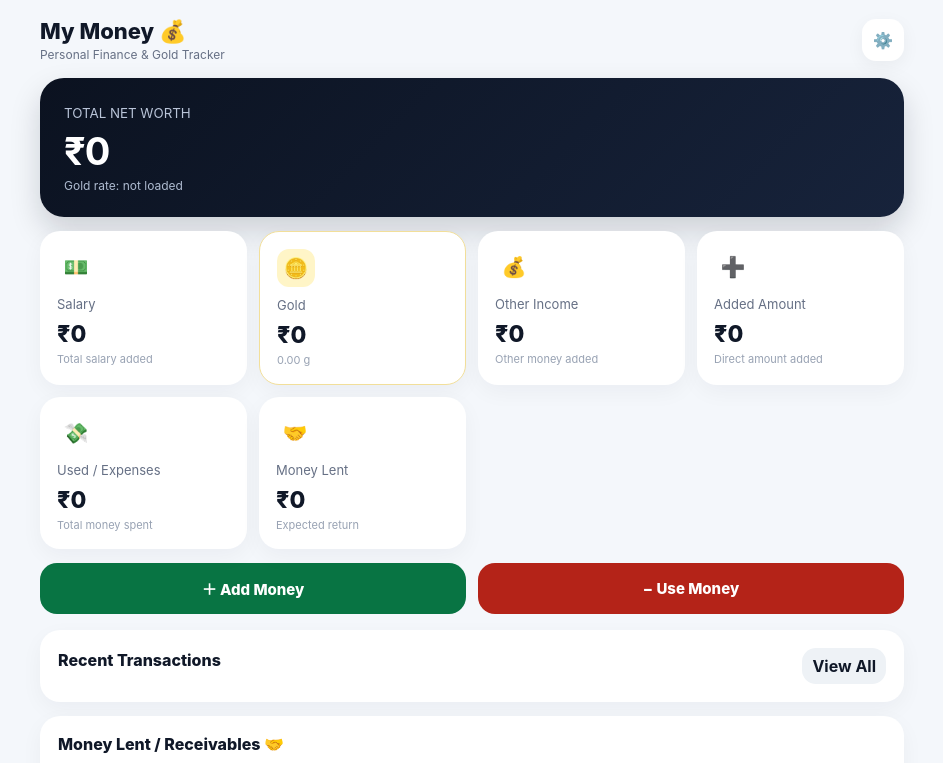
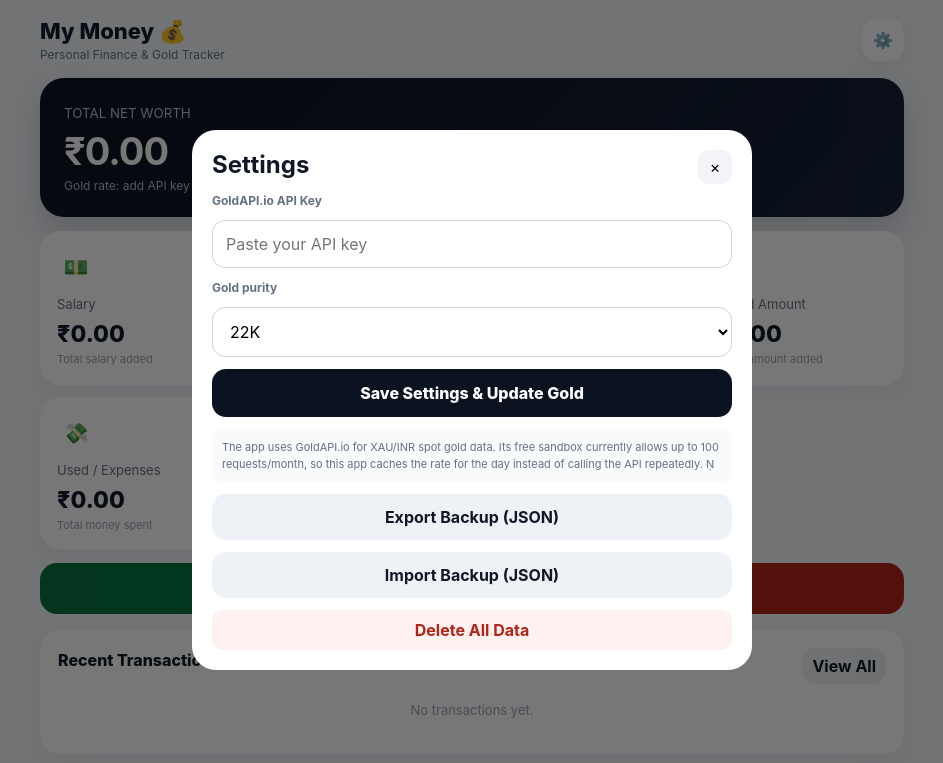
Before and after one commit to vaibhav-7-vg/My-Money-, a plain HTML site: page index.html in a window 1280 px wide. Both pictures are taken after a click on the button "⚙️". Shown: the top 763 px of the page, without its empty margins (168-1111 px from the left). Drawn offline with Linux system fonts and the light colour scheme.

Commit message:
Implement settings and data management functions
Added functions for settings management, data export/import, and clearing data.

```diff
--- a/index.html
+++ b/index.html
@@ -299,4 +299,29 @@ async function fetchGoldRate(force=false){
  }
 }
 function openSettings(){
- docum
+ document.getElementById('settingsModal').classList.add('show');
+ document.getElementById('apiKey').value=db.apiKey||'';
+ document.getElementById('purity').value=db.goldRatePurity||22;
+}
+function saveSettings(){
+ db.apiKey=document.getElementById('apiKey').value.trim();
+ db.goldRatePurity=Number(document.getElementById('purity').value);
+ db.goldRateDate=null;save();closeModals();fetchGoldRate(true);
+}
+function openAllHistory(){document.getElementById('historyModal').classList.add('show');renderHistory('allHistory')}
+function exportData(){
+ const blob=new Blob([JSON.stringify(db,null,2)],{type:'application/json'});
+ const a=document.createElement('a');a.href=URL.createObjectURL(blob);a.download='my-money-backup.json';a.click();URL.revokeObjectURL(a.href);
+}
+function importData(e){
+ const file=e.target.files[0];if(!file)return;
+ const r=new FileReader();r.onload=()=>{try{db=JSON.parse(r.result);db.amount=Number(db.amount||0);db.loans=Array.isArray(db.loans)?db.loans:[];save();alert('Backup imported successfully.')}catch{alert('Invalid backup file.')}};r.readAsText(file);
+}
+function clearAllData(){
+ if(confirm('Delete ALL finance, gold and transaction data?')){localStorage.removeItem(KEY);location.reload()}
+}
+render();
+fetchGoldRate();
+</script>
+</body>
+</html>
```
